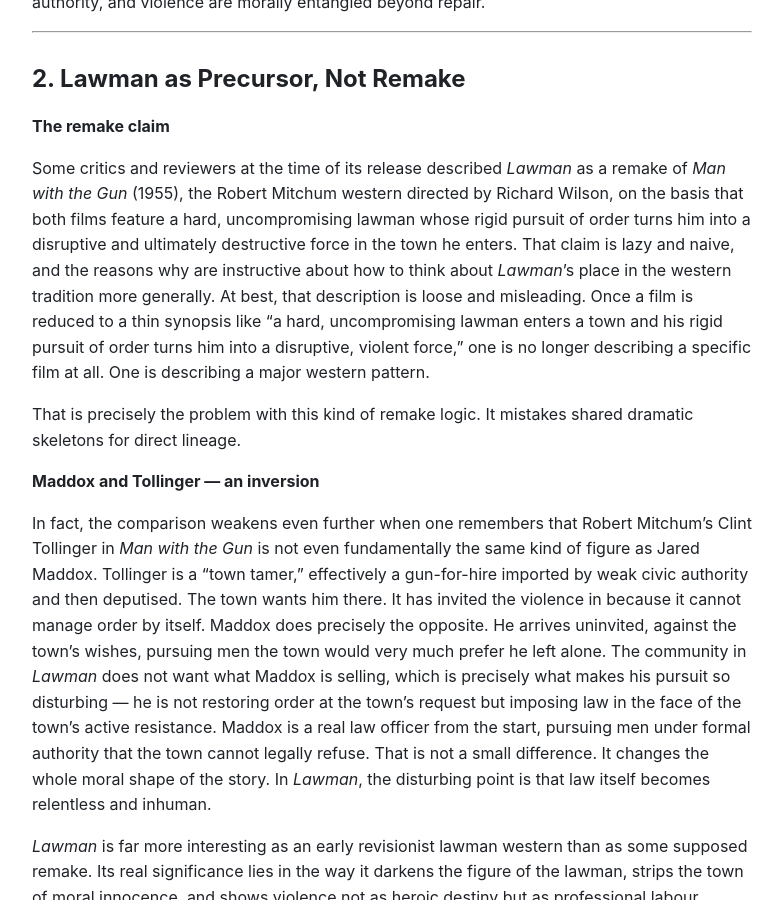
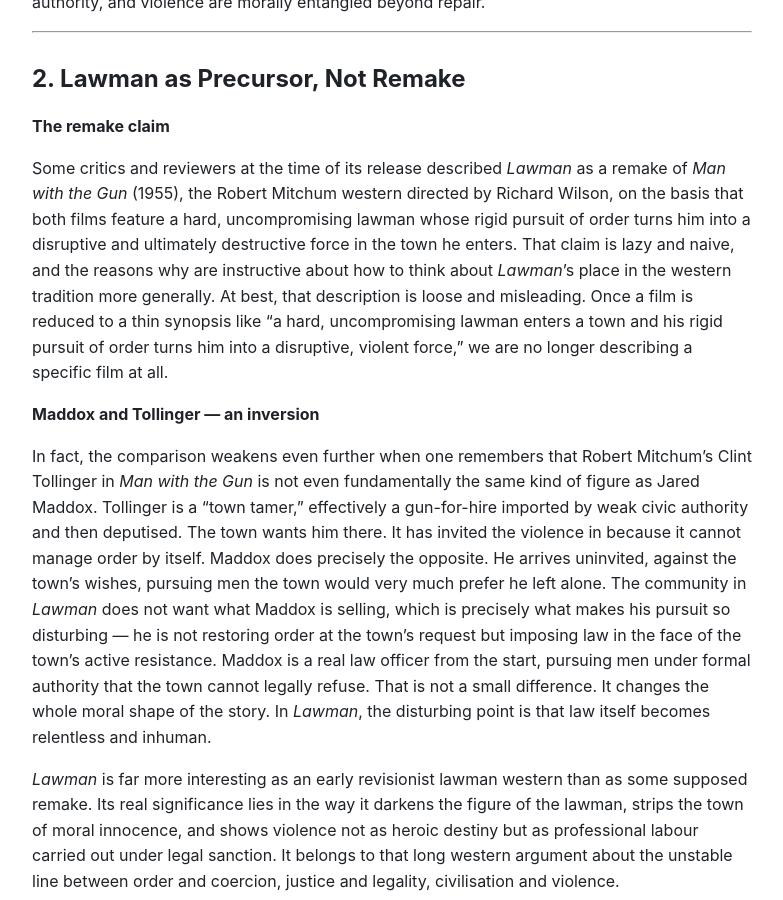
Before and after one commit to mraysmit/mraysmit.github.io, a Jekyll site: the page built from _posts/2026-01-12-lawman-as-a-moral-and-thematic-template-for-unforgiven.md, in a window 1280 px wide and 900 px high, scrolled down 1449 px. Shown: the whole window, without its empty margins (248-1031 px from the left). Built offline with Jekyll 4.4.1, drawn with Linux system fonts in a browser that asks for light colours.

```diff
--- a/_posts/2026-01-12-lawman-as-a-moral-and-thematic-template-for-unforgiven.md
+++ b/_posts/2026-01-12-lawman-as-a-moral-and-thematic-template-for-unforgiven.md
@@ -26,9 +26,7 @@
 
 **The remake claim**
 
-Some critics and reviewers at the time of its release described *Lawman* as a remake of *Man with the Gun* (1955), the Robert Mitchum western directed by Richard Wilson, on the basis that both films feature a hard, uncompromising lawman whose rigid pursuit of order turns him into a disruptive and ultimately destructive force in the town he enters. That claim is lazy and naive, and the reasons why are instructive about how to think about *Lawman*'s place in the western tradition more generally. At best, that description is loose and misleading. Once a film is reduced to a thin synopsis like "a hard, uncompromising lawman enters a town and his rigid pursuit of order turns him into a disruptive, violent force," one is no longer describing a specific film at all. One is describing a major western pattern.
-
-That is precisely the problem with this kind of remake logic. It mistakes shared dramatic skeletons for direct lineage.
+Some critics and reviewers at the time of its release described *Lawman* as a remake of *Man with the Gun* (1955), the Robert Mitchum western directed by Richard Wilson, on the basis that both films feature a hard, uncompromising lawman whose rigid pursuit of order turns him into a disruptive and ultimately destructive force in the town he enters. That claim is lazy and naive, and the reasons why are instructive about how to think about *Lawman*'s place in the western tradition more generally. At best, that description is loose and misleading. Once a film is reduced to a thin synopsis like "a hard, uncompromising lawman enters a town and his rigid pursuit of order turns him into a disruptive, violent force," we are no longer describing a specific film at all.
 
 **Maddox and Tollinger — an inversion**
 
```
